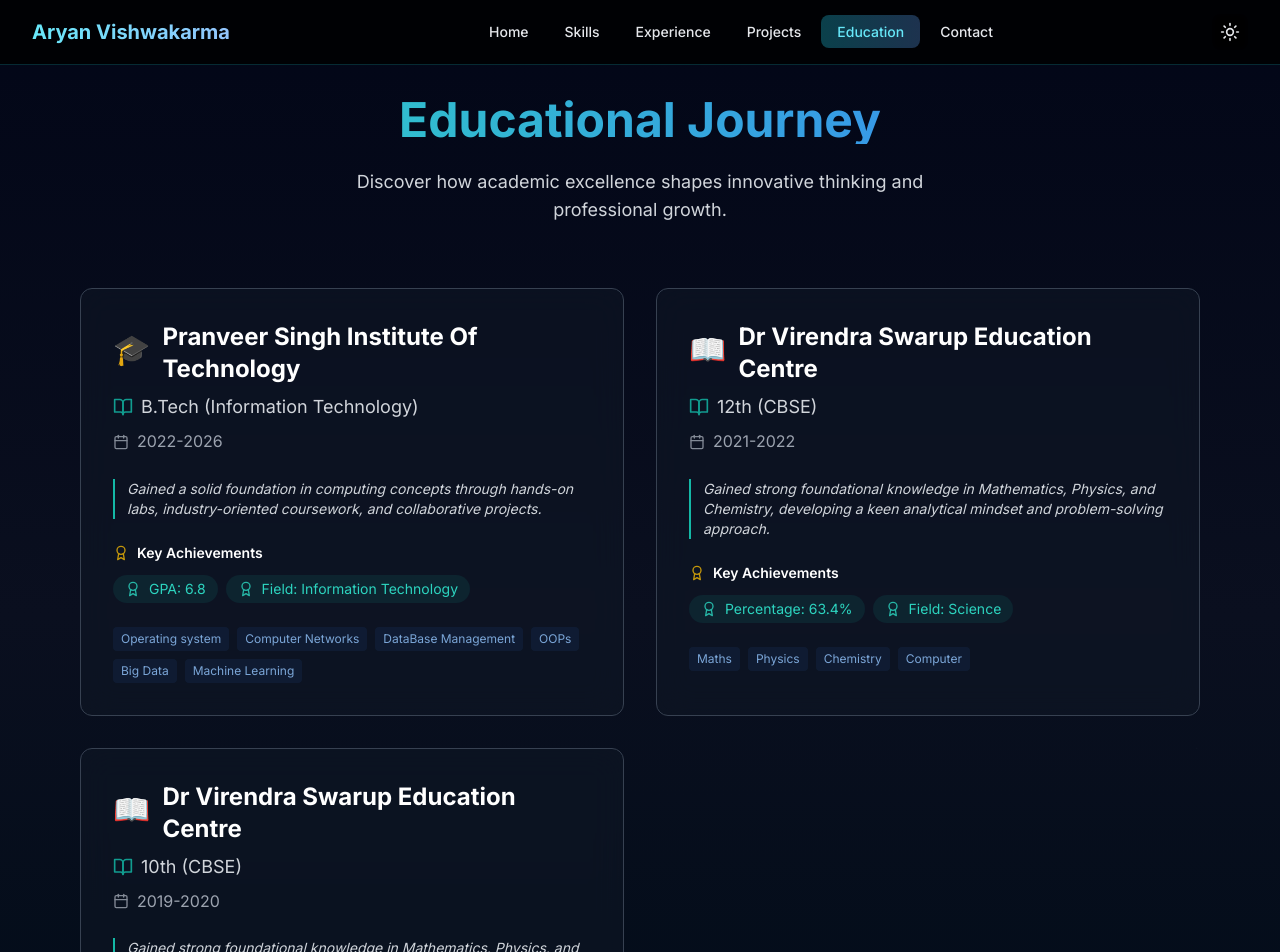
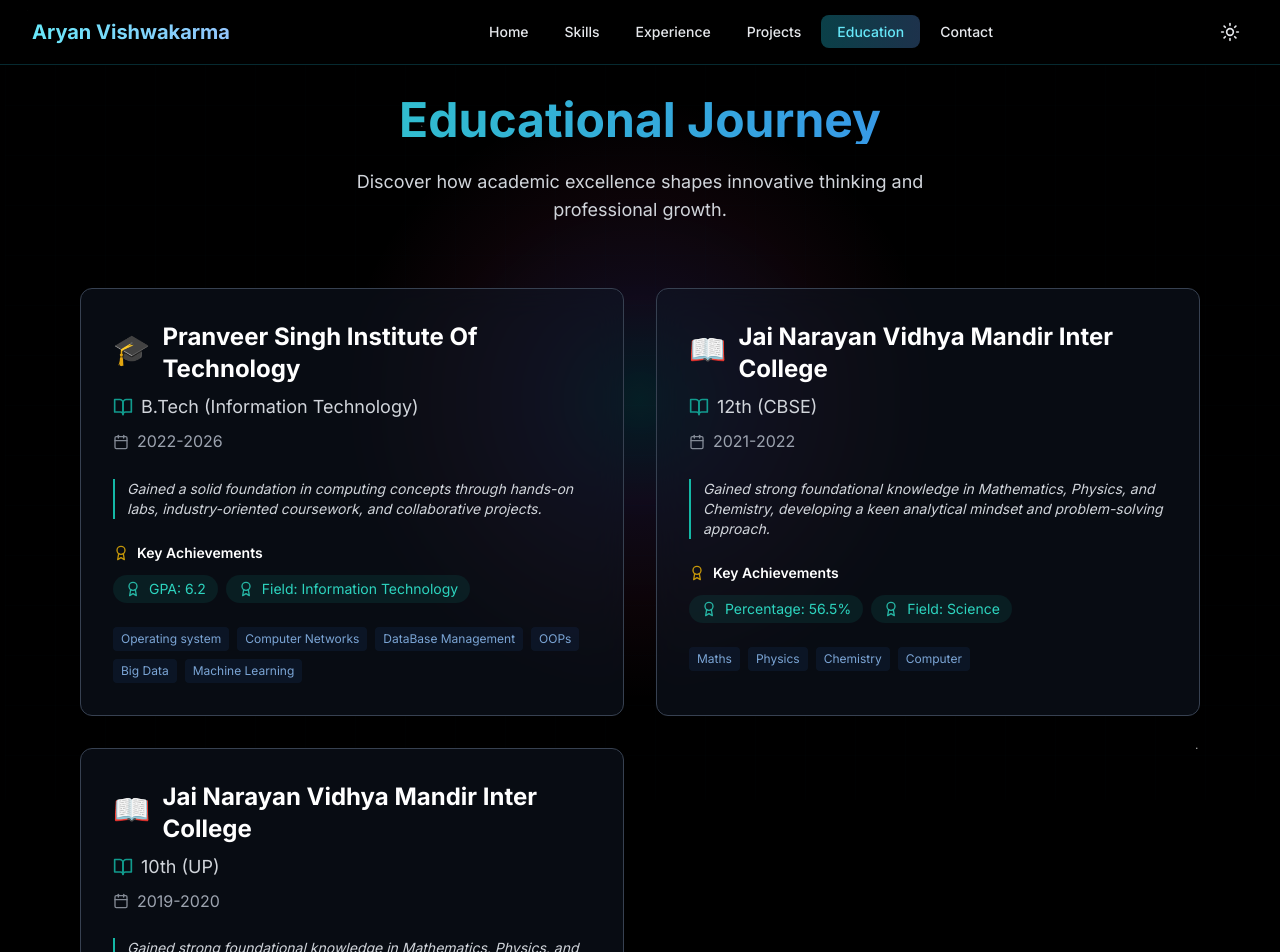
Before and after one commit to vishwakarma-31/portfolio_2.0, a React (Vite) app: page /education in a window 1280 px wide. Shown: the top 952 px of the page. Built offline with nearby package versions, Linux system fonts and the light colour scheme.

Commit message:
updated information

```diff
--- a/package.json
+++ b/package.json
@@ -19,6 +19,7 @@
     "@react-spring/web": "^9.7.3",
     "@react-three/drei": "^9.88.13",
     "@react-three/fiber": "^8.15.19",
+    "@splinetool/react-spline": "^4.1.0",
     "cors": "^2.8.5",
     "dotenv": "^16.3.1",
     "express": "^4.18.2",
@@ -37,7 +38,6 @@
     "three": "^0.160.0"
   },
   "devDependencies": {
-    "tailwindcss": "^3.3.3",
     "@testing-library/jest-dom": "^6.0.0",
     "@testing-library/react": "^14.0.0",
     "@testing-library/user-event": "^14.0.0",
@@ -54,10 +54,11 @@
     "eslint-plugin-react": "^7.32.2",
     "eslint-plugin-react-hooks": "^4.6.0",
     "eslint-plugin-react-refresh": "^0.3.4",
-    "typescript-eslint": "^8.8.1",
     "jest-axe": "^8.0.0",
     "jsdom": "^23.0.0",
     "postcss": "^8.4.23",
+    "tailwindcss": "^3.3.3",
+    "typescript-eslint": "^8.8.1",
     "vite": "^7.1.5",
     "vitest": "^3.2.4"
   }
--- a/src/pages/Education.tsx
+++ b/src/pages/Education.tsx
@@ -5,7 +5,7 @@ import { Calendar, MapPin, Award, BookOpen } from 'lucide-react'
 const Education = () => {
   const { theme } = useTheme()
   const isDark = theme === 'dark'
-  const [hoveredIndex, setHoveredIndex] = useState(null)
+  const [hoveredIndex, setHoveredIndex] = useState<number | null>(null)
 
   const education = [
     {
@@ -13,32 +13,32 @@ const Education = () => {
       school: 'B.Tech (Information Technology)',
       mascot: '🎓',
       year: '2022-2026',
-      achievements: ['GPA: 6.8', 'Field: Information Technology'],
+      achievements: ['GPA: 6.2', 'Field: Information Technology'],
       skills: ['Operating system', 'Computer Networks', 'DataBase Management', 'OOPs', 'Big Data', 'Machine Learning'],
       description: 'Gained a solid foundation in computing concepts through hands-on labs, industry-oriented coursework, and collaborative projects.'
     },
     {
-      degree: 'Dr Virendra Swarup Education Centre',
+      degree: 'Jai Narayan Vidhya Mandir Inter College',
       school: '12th (CBSE)',
       mascot: '📖',
       year: '2021-2022',
-      achievements: ['Percentage: 63.4%', 'Field: Science'],
+      achievements: ['Percentage: 56.5%', 'Field: Science'],
       skills: ['Maths', 'Physics', 'Chemistry', 'Computer'],
       description: 'Gained strong foundational knowledge in Mathematics, Physics, and Chemistry, developing a keen analytical mindset and problem-solving approach.'
     },
     {
-      degree: 'Dr Virendra Swarup Education Centre',
-      school: '10th (CBSE)',
+      degree: 'Jai Narayan Vidhya Mandir Inter College',
+      school: '10th (UP)',
       mascot: '📖',
       year: '2019-2020',
-      achievements: ['Percentage: 70.12%', 'Field: Science'],
+      achievements: ['Percentage: 74.5%', 'Field: Science'],
       skills: ['Maths', 'Physics', 'Chemistry', 'Computer'],
       description: 'Gained strong foundational knowledge in Mathematics, Physics, and Chemistry, developing a keen analytical mindset and problem-solving approach.'
     }
   ]
 
   return (
-    <div className={`min-h-screen relative overflow-hidden pt-24 pb-16 ${isDark ? 'bg-gradient-to-b from-[#020617] via-[#0a0f1f] to-[#000D1A]/90' : 'bg-gradient-to-b from-[#f0f4f8] via-[#e2e8f0] to-[#cbd5e1]'}`}>
+    <div className={`min-h-screen relative overflow-hidden pt-24 pb-16 relative z-10 ${isDark ? 'text-slate-100' : 'text-gray-900'}`}>
       <div className="max-w-6xl mx-auto px-4 relative z-10">
         <div className="text-center mb-16 page-element">
           <h1 className="text-4xl md:text-5xl font-bold bg-gradient-to-r from-teal-400 to-blue-500 bg-clip-text text-transparent mb-6 animate-on-scroll">
--- a/src/pages/Experience.tsx
+++ b/src/pages/Experience.tsx
@@ -73,7 +73,7 @@ const Experience = () => {
 
 
   return (
-    <div className={`min-h-screen relative overflow-hidden pt-24 pb-16 ${isDark ? 'bg-gradient-to-b from-[#020617] via-[#0a0f1f] to-[#000D1A]/90' : 'bg-gradient-to-b from-[#f0f4f8] via-[#e2e8f0] to-[#cbd5e1]'}`}>
+    <div className={`min-h-screen relative overflow-hidden pt-24 pb-16 relative z-10 ${isDark ? 'text-slate-100' : 'text-gray-900'}`}>
       <div className="max-w-6xl mx-auto px-4 relative z-10">
         {/* Header */}
         <motion.div
--- a/src/pages/Home.tsx
+++ b/src/pages/Home.tsx
@@ -4,6 +4,7 @@ import { motion, useScroll, useTransform, useSpring } from 'framer-motion'
 import { useTheme } from '../context/ThemeContext'
 import { useGSAPAnimations } from '../hooks/useGSAPAnimations'
 import { MagneticButton } from '../components/MagneticButton'
+import Spline from '@splinetool/react-spline'
 
 import { Github, ExternalLink, Code, Palette, Database, Zap, Sparkles, Star, Download } from 'lucide-react'
 import { gsap } from 'gsap'
@@ -97,11 +98,28 @@ const Home = () => {
             </span>
           </div>
 
-          <h1 className="hero-title text-4xl md:text-6xl font-bold mb-6 bg-gradient-to-r from-blue-400 via-purple-400 to-pink-400 bg-clip-text text-transparent page-element animate-on-scroll stagger-1">
-            <span className="hero-title-word">Hi,</span>{' '}
-            <span className="hero-title-word">I'm</span>{' '}
-            <span className="hero-title-word">Aryan Vishwakarma</span>
-          </h1>
+          {/* Name and 3D Robot Section */}
+          <div className="flex flex-col lg:flex-row items-center justify-center gap-8 mb-6">
+            <h1 className="hero-title text-4xl md:text-6xl font-bold bg-gradient-to-r from-blue-400 via-purple-400 to-pink-400 bg-clip-text text-transparent page-element animate-on-scroll stagger-1 lg:text-right">
+              <span className="hero-title-word">Hi,</span>{' '}
+              <span className="hero-title-word">I'm</span>{' '}
+              <br className="lg:hidden" />
+              <span className="hero-title-word">Aryan Vishwakarma</span>
+            </h1>
+
+            {/* 3D Spline Robot */}
+            <motion.div
+              initial={{ opacity: 0, scale: 0.8 }}
+              animate={{ opacity: 1, scale: 1 }}
+              transition={{ duration: 1, delay: 0.5 }}
+              // className="w-64 h-64 lg:w-80 lg:h-80 rounded-2xl overflow-hidden glass-card glow-border-enter"
+            >
+              <Spline
+                scene="https://prod.spline.design/Ayv4gcCQeDDF943R/scene.splinecode"
+                className="w-full h-full"
+              />
+            </motion.div>
+          </div>
 
           <p className={`hero-description text-xl ${isDark ? 'text-gray-300' : 'text-gray-700'} mb-8 max-w-2xl mx-auto page-element animate-on-scroll stagger-2`}>
             A passionate Full Stack Developer creating amazing digital experiences with modern technologies
@@ -207,7 +225,7 @@ const Home = () => {
                 <div className="absolute inset-0 bg-gradient-to-r from-cyan-400 to-purple-600 rounded-full blur-xl opacity-30 animate-pulse"></div>
                 <div className="relative w-full h-full rounded-full overflow-hidden border-4 border-white/20 backdrop-blur-sm">
                   <img
-                    src="https://images.unsplash.com/photo-1507003211169-0a1dd7228f2d?w=400&h=400&fit=crop&crop=face"
+                    src="/images/Aaryannn.jpg"
                     alt="Aryan Vishwakarma"
                     className="w-full h-full object-cover"
                   />
@@ -313,8 +331,8 @@ const Home = () => {
             className="grid grid-cols-2 md:grid-cols-4 gap-8 mt-20"
           >
             {[
-              { number: '3+', label: 'Years Coding', icon: Code },
-              { number: '15+', label: 'Projects Built', icon: Database },
+              { number: '1+', label: 'Years Coding', icon: Code },
+              { number: '5+', label: 'Projects Built', icon: Database },
               { number: '8+', label: 'Technologies', icon: Zap },
               { number: '100%', label: 'Passion', icon: Star }
             ].map((stat, index) => (
--- a/src/pages/Projects.tsx
+++ b/src/pages/Projects.tsx
@@ -43,7 +43,7 @@ const Projects = () => {
   ]
 
   return (
-    <div className={`pt-24 pb-16 min-h-screen p-8 relative z-10 ${isDark ? 'bg-gradient-to-b from-[#020617] via-[#0a0f1f] to-[#000D1A]/90 text-slate-100' : 'bg-gradient-to-b from-[#f0f4f8] via-[#e2e8f0] to-[#cbd5e1] text-gray-900'}`}>
+    <div className={`pt-24 pb-16 min-h-screen p-8 relative z-10 ${isDark ? 'text-slate-100' : 'text-gray-900'}`}>
       <div className="max-w-7xl mx-auto space-y-12">
         {projects.map((project, index) => (
           <div
--- a/src/pages/Skills.tsx
+++ b/src/pages/Skills.tsx
@@ -127,7 +127,7 @@ const Skills = () => {
     <motion.div
       ref={containerRef}
       style={{ y: springY, opacity }}
-      className={`pt-24 pb-16 min-h-screen p-8 ${isDark ? 'bg-gradient-to-b from-[#020617] via-[#0a0f1f] to-[#000D1A]/90 text-slate-100' : 'bg-gradient-to-b from-[#f0f4f8] via-[#e2e8f0] to-[#cbd5e1] text-gray-900'}`}
+      className={`pt-24 pb-16 min-h-screen p-8 relative z-10 ${isDark ? 'text-slate-100' : 'text-gray-900'}`}
     >
       <div className="max-w-7xl mx-auto space-y-12 pb-8">
         <motion.div
```
Also changed, not shown: public/images/Aaryannn.jpg (added), 1 other file (tests, documents, lock files or other folders).
